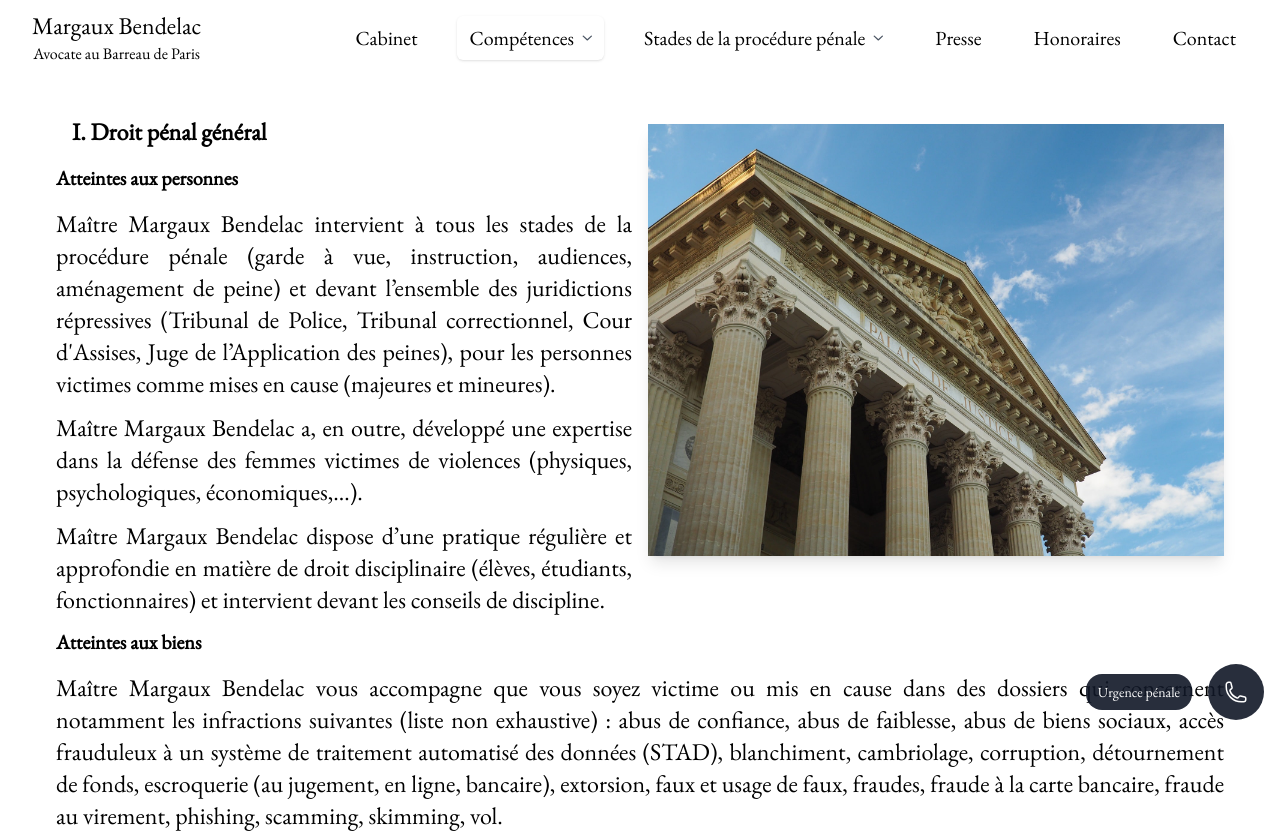
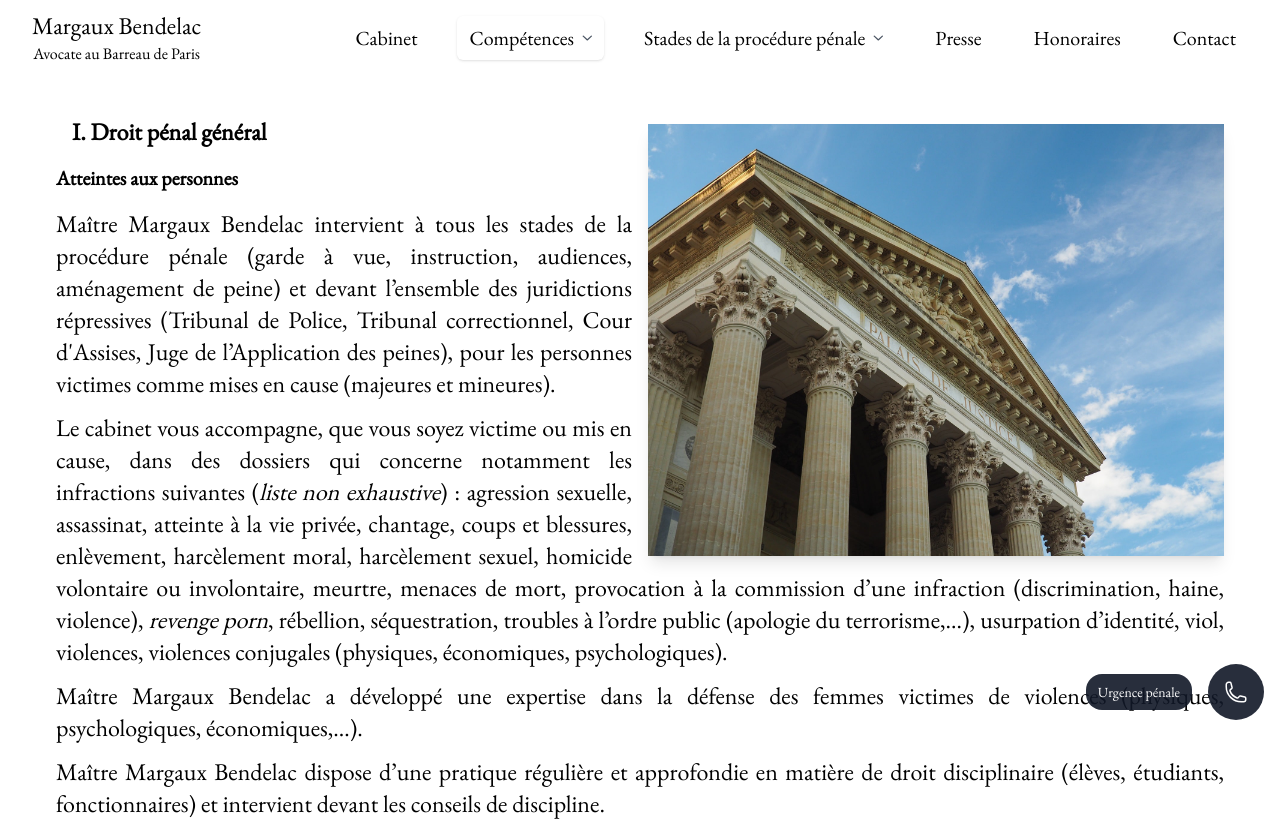
Before and after one commit to Chaloulou75/margauxbendelac2, a Nuxt app: page /competences in a window 1280 px wide. Shown: the top 833 px of the page. Built offline with nearby package versions, Linux system fonts and the light colour scheme.

Commit message:
paragraphe manquant

```diff
--- a/pages/competences.vue
+++ b/pages/competences.vue
@@ -34,8 +34,21 @@
             en cause (majeures et mineures).
           </p>
           <p class="mb-3 text-xl text-justify text-black md:text-2xl">
-            Maître Margaux Bendelac a, en outre, développé une expertise dans la
-            défense des femmes victimes de violences (physiques, psychologiques,
+            Le cabinet vous accompagne, que vous soyez victime ou mis en cause,
+            dans des dossiers qui concerne notamment les infractions suivantes
+            (<span class="italic">liste non exhaustive</span>) : agression
+            sexuelle, assassinat, atteinte à la vie privée, chantage, coups et
+            blessures, enlèvement, harcèlement moral, harcèlement sexuel,
+            homicide volontaire ou involontaire, meurtre, menaces de mort,
+            provocation à la commission d’une infraction (discrimination, haine,
+            violence), <span class="italic">revenge porn</span>, rébellion,
+            séquestration, troubles à l’ordre public (apologie du terrorisme,…),
+            usurpation d’identité, viol, violences, violences conjugales
+            (physiques, économiques, psychologiques).
+          </p>
+          <p class="mb-3 text-xl text-justify text-black md:text-2xl">
+            Maître Margaux Bendelac a développé une expertise dans la défense
+            des femmes victimes de violences (physiques, psychologiques,
             économiques,…).
           </p>
           <p class="mb-3 text-xl text-justify text-black md:text-2xl">
```
